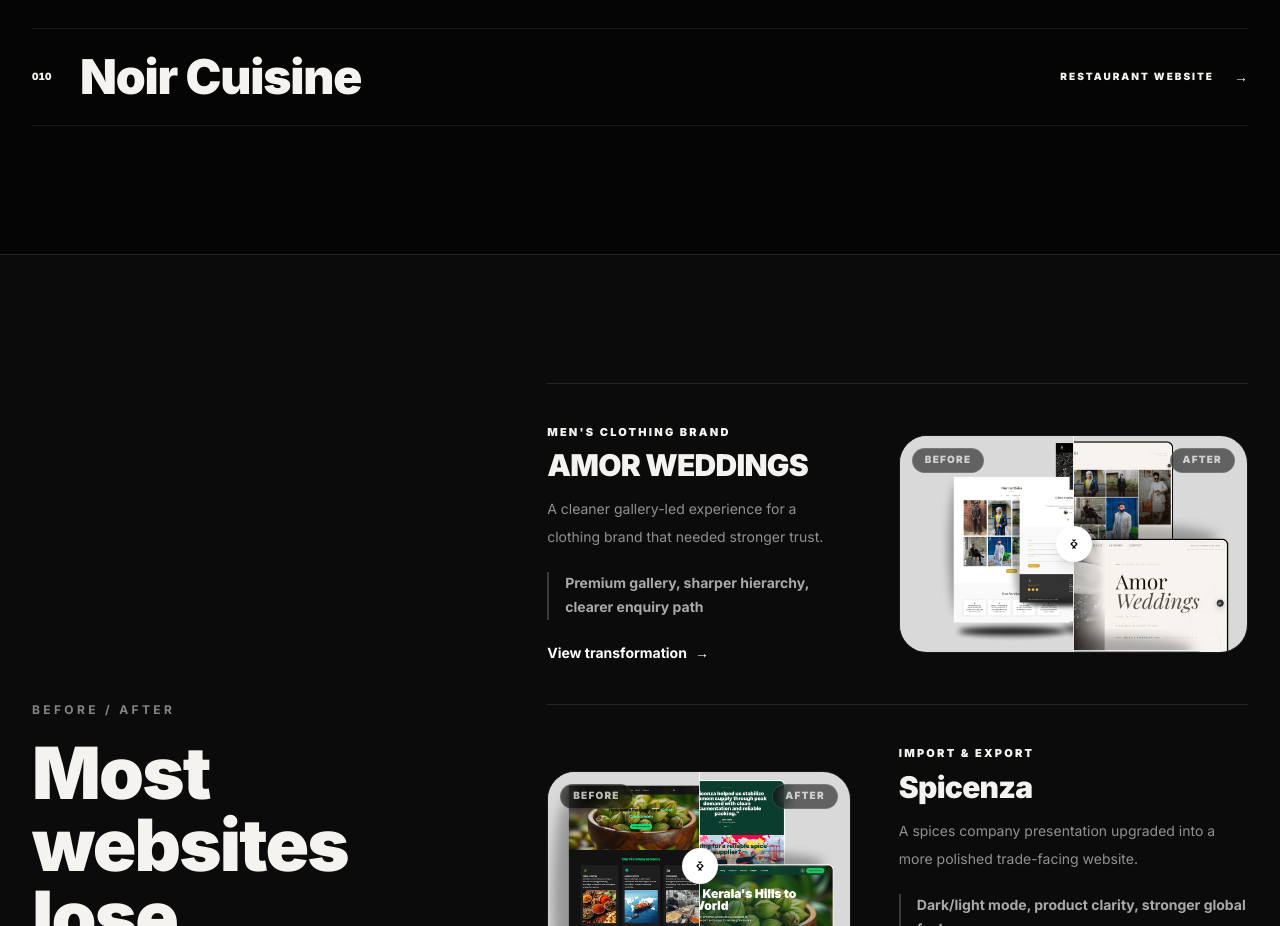
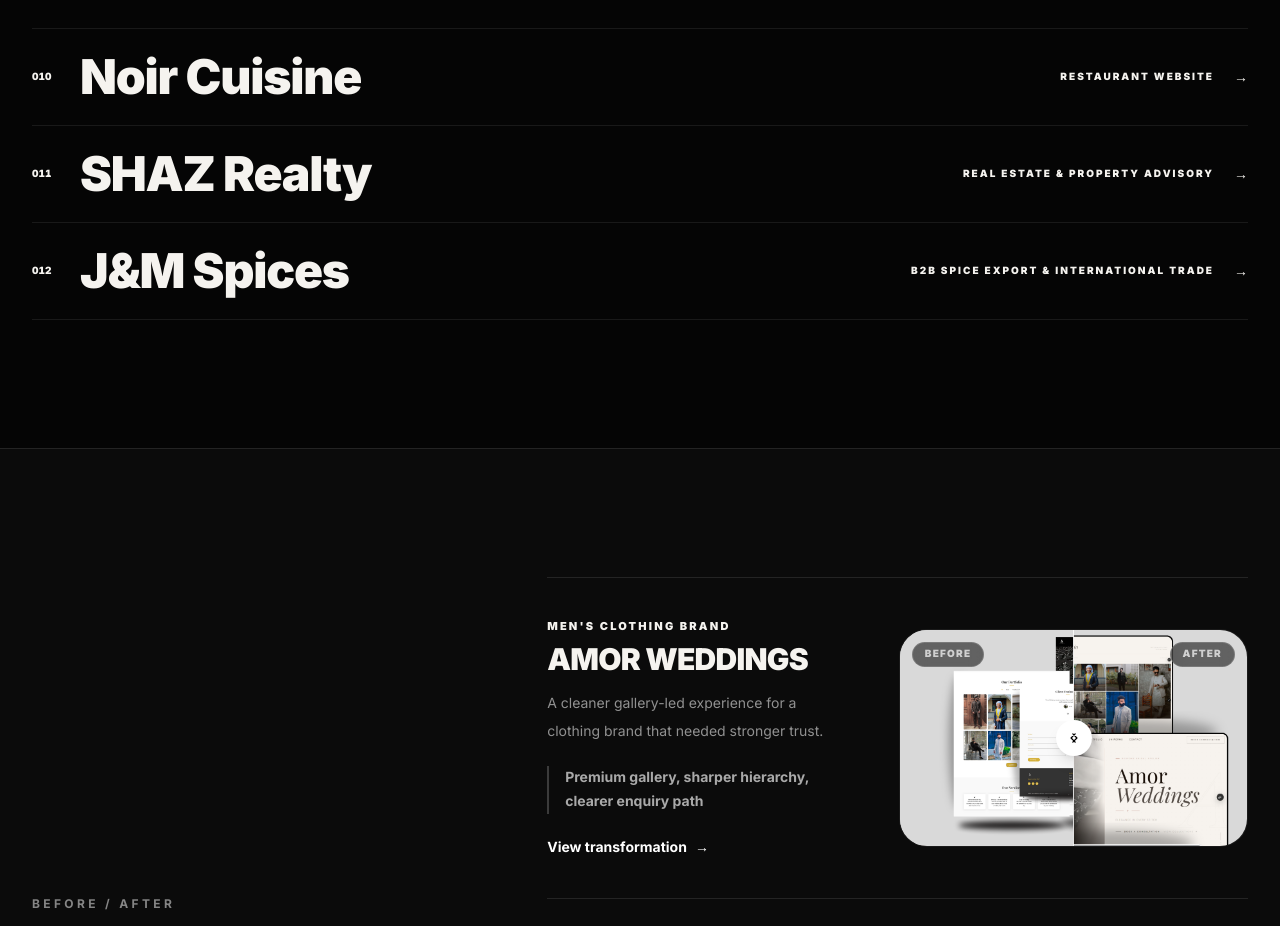
Before and after one commit to muhammedmuneerk/weboltrix, a React (Vite) app: page / in a window 1280 px wide. Shown: the part 2840-3766 px from the top of the page. Built offline with nearby package versions, Linux system fonts and the light colour scheme.

Commit message:
update the project data on the siteData.js by adding 'j&m spices and shazrealty'

```diff
--- a/src/data/siteData.js
+++ b/src/data/siteData.js
@@ -11,6 +11,8 @@
 import todoImage from "../assets/preview/screencapture-mmk-todoapp-vercel-app-2024-10-24-06_39_05.png";
 import airbnbImage from "../assets/preview/collage-airbnb.png";
 import noirCuisineImage from "../assets/preview/noir-cuisine.png";
+import shazRealtyImage from "../assets/preview/ShazRealty-Preview.png";
+import jandmSpicesImage from "../assets/preview/J&M Spices-Preview.png";
 import amorWeddingsBefore from "../assets/preview/before-after/AmorWeddings-Before.png";
 import amorWeddingsAfter from "../assets/preview/before-after/AmorWeddings-After.png";
 import spicenzaBefore from "../assets/preview/before-after/Spicenza-Before.png";
@@ -296,6 +298,65 @@
       "The static build keeps the experience fast and reliable.",
     ],
   },
+  {
+    slug: "shaz-realty",
+    title: "SHAZ Realty",
+    category: "Real Estate & Property Advisory",
+    image: shazRealtyImage,
+    visualAlt:
+      "SHAZ Realty premium real estate website showcasing property services, listings, inquiry forms, and elegant navy-and-gold layouts.",
+    description:
+      "A premium real estate website showcasing property services, advisory, and client inquiries.",
+    link: "https://shazrealty.in",
+    tags: ["React", "Vite", "Tailwind CSS", "Motion", "React Router"],
+    transformation:
+      "From traditional property advisory -> premium digital real estate presence",
+    impact:
+      "Stronger brand positioning, clearer service discovery, and more accessible property inquiries",
+    problem:
+      "SHAZ Realty needed a trusted online presence to showcase its services and attract property clients.",
+    solution:
+      "We built a navy-and-gold site with service pages, property highlights, and WhatsApp contact.",
+    result:
+      "A refined website that helps visitors explore property services and connect with the team.",
+    metrics: ["Property exploration", "WhatsApp integration", "Responsive design"],
+    caseNotes: [
+      "The navy-and-gold visual identity creates a refined, trustworthy atmosphere suited to premium real estate.",
+      "Dedicated sections explain property buying, selling, renting, management, and investment advisory services.",
+      "Property exploration interfaces and inquiry interactions help visitors discover opportunities and express interest.",
+      "WhatsApp integration provides a direct channel for confirming current availability and discussing property requirements.",
+    ],
+  },
+  {
+    slug: "jandm-spices",
+    title: "J&M Spices",
+    category: "B2B Spice Export & International Trade",
+    image: jandmSpicesImage,
+    visualAlt:
+      "J&M Spices premium export company website featuring spice catalogs, international trade information, certification showcases, and luxury editorial layouts.",
+    description:
+      "A premium B2B spice export website showcasing products, certifications, and trade inquiries.",
+    link: "https://jandmspices.com",
+    tags: ["React", "TypeScript", "Vite", "Tailwind CSS", "Motion"],
+    transformation:
+      "From traditional spice trading identity -> premium international B2B digital presence",
+    impact:
+      "Stronger global brand positioning, clearer product discovery, and a structured international buyer journey",
+    problem:
+      "J&M Spices needed a professional website to present its products and build trust with global buyers.",
+    solution:
+      "We designed an export website with spice catalogs, quality credentials, and an RFQ interface.",
+    result:
+      "A polished trade presence that makes products easier to explore and bulk inquiries simpler.",
+    metrics: ["B2B product catalog", "Multi-step RFQ", "International trade"],
+    caseNotes: [
+      "A distinctive cream, chocolate, and gold design system connects Kerala's spice heritage with contemporary international trade aesthetics.",
+      "Searchable product catalogs and detailed specification pages help wholesale buyers explore available spice categories.",
+      "Dedicated sections organize certifications, export markets, packaging capabilities, logistics, and quality-assurance information.",
+      "The multi-step RFQ interface demonstrates a structured inquiry journey for bulk orders, shipping preferences, and packaging requirements.",
+      "SEO metadata, responsive layouts, and motion-driven interactions support discoverability and a polished browsing experience.",
+    ],
+  },
 ];
 
 export const beforeAfterProjects = [
```
Also changed, not shown: src/assets/preview/J&M Spices-Preview.png (added), src/assets/preview/ShazRealty-Preview.png (added).
